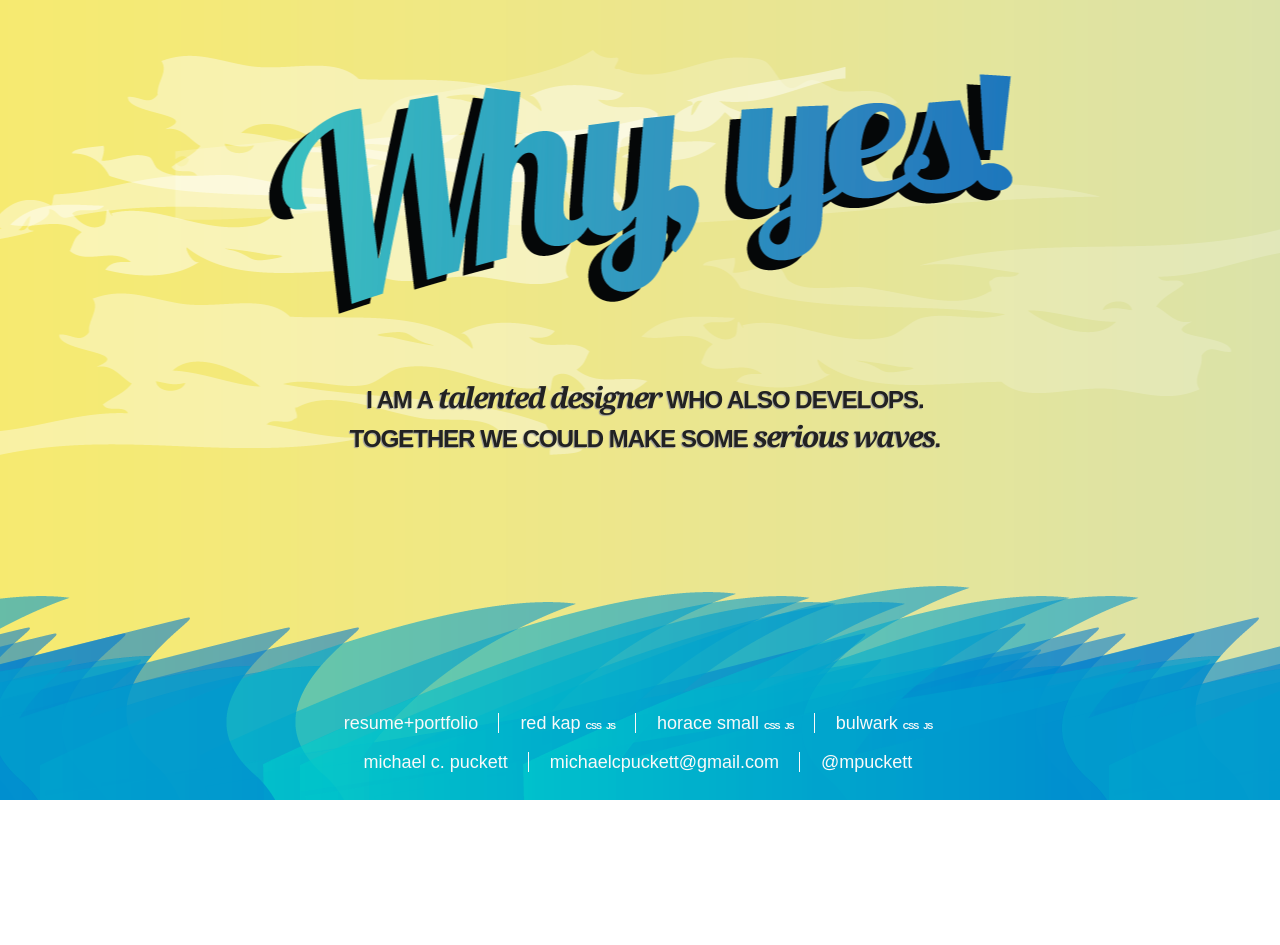
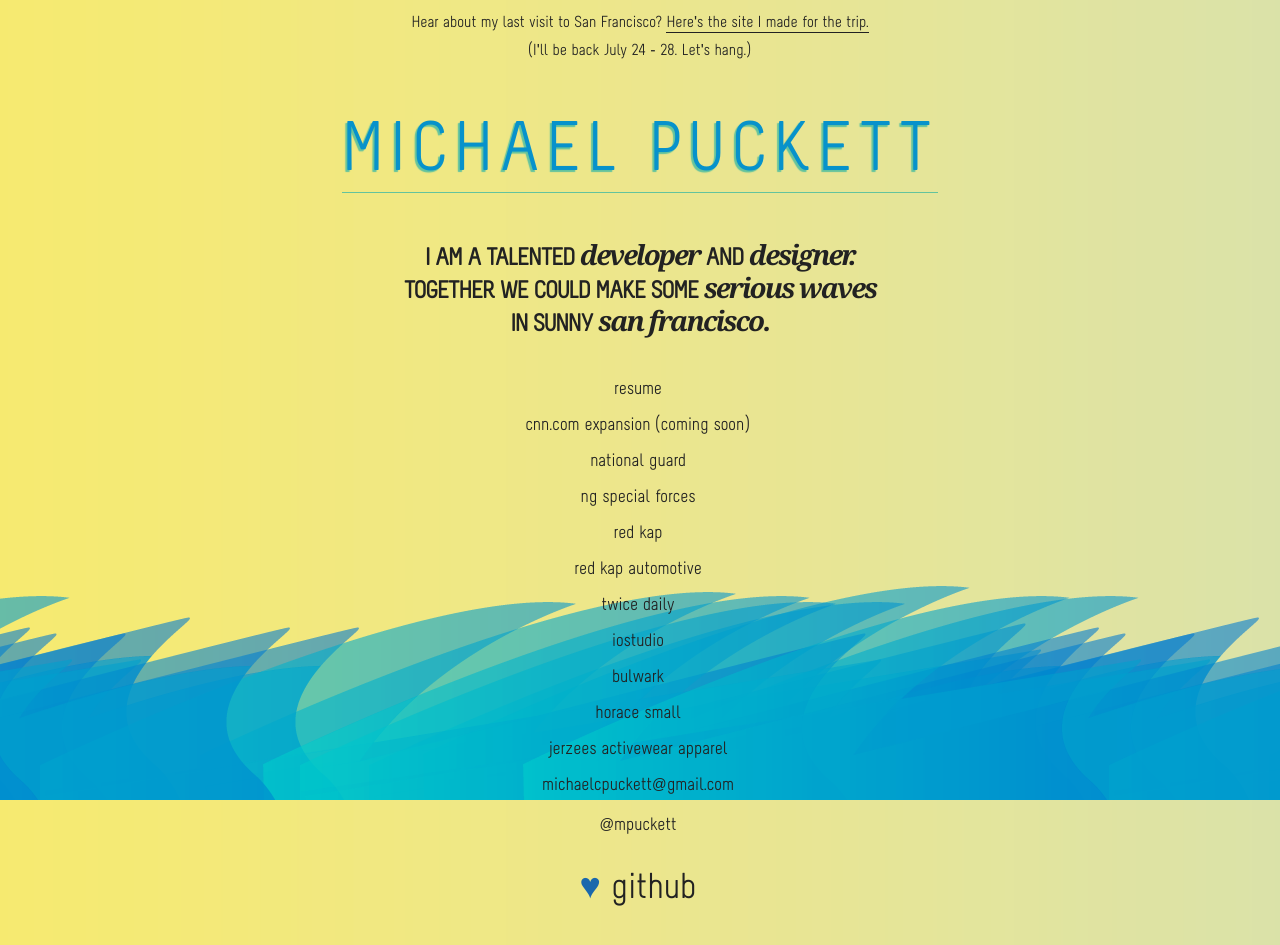
Before and after one commit to michaelcpuckett/pickpuck-com, a plain HTML site: page index.htm in a window 1280 px wide. Before the commit the page ends 800 px from the top, so only its background shows below. Drawn offline with Linux system fonts and the light colour scheme; a web font is replaced by a local one.

Commit message:
realignment with prod

```diff
--- a/index.htm
+++ b/index.htm
@@ -1,35 +1,52 @@
 <!DOCTYPE html>
 <html>
     <head>
+        <meta name="viewport"
+              content="target-densitydpi=device-dpi, width=device-width, initial-scale=1, maximum-scale=1">
+        <meta name="description"
+              content="Michael Puckett is a talented developer and designer who's out to make some serious waves.">
         <title>Michael Puckett wants to make some serious waves</title>
-<link rel="stylesheet" href="style.css" type="text/css" />
+        <link rel="stylesheet" href="style.css" type="text/css">
     </head>
     <body>
-  <div id="container">
-    <div id="sky">
-      <h1>Why, yes!</h1>
-      <div id="explain">
-        <p>I am a <span>talented designer</span> who also develops.</p>
-        <p>Together we could make some <span>serious waves</span>.</p>
+        <div class="banner">
+            <p>
+                Hear about my last visit to San Francisco?
+                <a href="/sf">Here's the site I made for the trip.</a>
+            </p>
+            <p>(I'll be back July 24 - 28. Let's hang.)</p>
+            <h1>Michael Puckett</h1>
+        </div>
+        <div class="container">
+            <div class="explain">
+                <p>I am a talented <span>developer</span> and <span>designer.</span></p>
+                <p>Together we could make some <span>serious waves</span></p>
+                <p>in sunny <span>San Francisco.</span></p>
             </div>
         </div>
-  </div>
-  <div id="footer">
-    <ul id="links">
-    	<li><a href="michael_puckett_portfolio.pdf">resume+portfolio</a></li>
-    	<li><a target="_new" href="http://www.redkap.com">Red Kap</a> <span><a target="_new" href="http://www.redkap.com/css/rk_globalstyle.css">css</a></span> <span><a target="_new" href="http://www.redkap.com/scripts/rk/globalfunctions.js">js</a></span></li>
-    	<li><a target="_new" href="http://www.horacesmall.com">Horace Small</a> <span><a target="_new" href="http://www.horacesmall.com/css/hs_globalstyle.css">css</a></span> <span><a target="_new" href="http://www.horacesmall.com/scripts/hs/globalfunctions.js">js</a></span></li>
-    	<li class="last"><a target="_new" href="http://www.bulwark.com">Bulwark</a> <span><a target="_new" href="http://www.bulwark.com/css/bw_globalstyle.css">css</a></span> <span><a target="_new" href="http://www.bulwark.com/scripts/bw/globalfunctions.js">js</a></span></li>
-    	<li><a href="mailto:michaelcpuckett@gmail.com">michael c. puckett</a></li>
-    	<li><a href="mailto:michaelcpuckett@gmail.com">michaelcpuckett@gmail.com</a></li>
-    	<li class="last"><a href="http://www.twitter.com/mpuckett" target="_new">@mpuckett</a></li>
+        <div class="footer">
+            <ul class="links">
+                <li><a href="michael_puckett_resume.pdf">Resume</a></li>
+                <li><a target="_blank" href="http://mashable.com/2013/08/14/cnn-web-redesign/">CNN.com Expansion (coming soon)</a></li>
+                <li><a target="_blank" href="http://www.nationalguard.com">National Guard</a></li>
+                <li><a target="_blank" href="http://specialforces.nationalguard.com">NG Special Forces</a></li>
+                <li><a target="_blank" href="http://www.redkap.com">Red Kap</a></li>
+                <li><a target="_blank" href="http://www.redkapautomotive.com">Red Kap Automotive</a></li>
+                <li><a target="_blank" href="http://www.twicedaily.com">Twice Daily</a></li>
+                <li><a target="_blank" href="http://www.iostudio.com">iostudio</a></li>
+                <li><a target="_blank" href="http://www.bulwark.com">Bulwark</a></li>
+                <li><a target="_blank" href="http://www.bulwark.com">Horace Small</a></li>
+                <li><a target="_blank" href="http://www.jerzees.com">Jerzees Activewear Apparel</a></li>
+                <li><a href="mailto:michaelcpuckett@gmail.com">michaelcpuckett<b class="at">@</b>gmail.com</a></li>
+                <li><a href="http://www.twitter.com/mpuckett" target="_blank"><b class="at">@</b>mpuckett</a></li>
+                <li class="love">&hearts; <a target="_blank" href="http://www.github.com/michaelcpuckett">Github</a></li>
             </ul>
          </div>
-   <ul id="hurricane">
-      <li id="andrew">let's</li>
-      <li id="ivan">make</li>
-      <li id="rita">some</li>
-      <li id="katrina">waves ;)</li>
+         <ul class="hurricane">
+                <li class="andrew">let's</li>
+                <li class="ivan">make</li>
+                <li class="rita">some</li>
+                <li class="katrina">waves ;)</li>
          </ul>
     </body>
 </html>
--- a/style.css
+++ b/style.css
@@ -1,31 +1,161 @@
-html, body, p, ul { padding:0; margin:0; border:0; }
+@font-face {
+    font-family: 'melbourneregularregular';
+    src: url("fonts/melbourne.eot");
+    src: url("/silverEagle/fonts/states/fonts/melbourne.woff") format("woff"), url("fonts/melbourne.ttf") format("truetype"), url("fonts/melbourne.svg#melbourneregularregular") format("svg");
+}
 
-body { background-image:url('bodybg.png'); background-repeat:repeat-y; background-position:30% 0%; margin:50px 0 0;
-font-size:10px; color:#222; text-align:center; }
+html,
+body,
+p,
+ul {
+    border: 0;
+    margin: 0;
+    padding: 0;
+}
 
-a { text-decoration:none; color:#222; }
-a:hover { text-decoration:underline; }
+body {
+    background-image: url('bodybg.png');
+    background-position: 30% 0%;
+    background-repeat: repeat-y;
+    color:#222;
+    font-family: 'melbourneregularregular', Helvetica, Arial, sans-serif;
+    font-size: 10px;
+    margin: 0;
+    text-align: center;
+}
 
-#container { background-image:url('cloud.png'); width:100%; background-position:50% 0%; height:600px; background-repeat:no-repeat; position:relative; font-family:Georgia, serif;  }
+a {
+    color:#222;
+    text-decoration: none;
+}
+a:hover {
+    text-decoration: underline;
+}
 
-#sky { text-align:left; width:775px; padding-left:10px; margin:0 auto; font-weight:900; letter-spacing:-1px;
-font-size:2.4em; text-shadow: -1px 1px 1px #999; }
+.banner {
+    font-size: 1.6em;
+    padding: 5px 0 0;
+}
+.banner a {
+    border-bottom: 1px solid;
+}
+.banner a:hover {
+    color: #1a68ac;
+    text-decoration: none;
+}
 
-h1 { position:relative; top:-15px; height:295px; text-indent:-9999px; }
+h1 {
+    border-bottom: 1px solid #64C39D;
+    color: #0792cb;
+    display: inline-block;
+    font-size: 70px;
+    font-weight: 100;
+    letter-spacing: 6px;
+    line-height: 1.2;
+    margin: 30px 0 45px;
+    padding-bottom: 17px;
+    text-shadow: -2px 2px 1px #64C39D;
+    text-transform: uppercase;
+}
 
-#explain { text-align:center; text-transform:uppercase; font-family:Arial,sans-serif; letter-spacing:-1px; position:relative; z-index:99; }
-#explain span { font-family:Georgia, serif; text-transform:lowercase; font-style:italic; letter-spacing:-2px; font-size:1.2em; }
+.explain {
+    font-size: 2.4em;
+    font-weight: 900;
+    letter-spacing: -1px;
+    line-height: 1.2;
+    position: relative;
+    text-align: center;
+    text-transform: uppercase;
+    z-index: 99;
+}
+.explain span {
+    font-family: Georgia, serif;
+    font-size: 1.15em;
+    font-style: italic;
+    letter-spacing: -2px;
+    text-transform: lowercase;
+}
 
-#hurricane li { display:block; position:fixed; bottom:0; left:0; width:100%; height:238px; background-repeat:repeat-x; text-indent:-9999px; background-image:url('hurricane.png'); }
-#andrew { background-position:200px 10px; }
-#ivan { background-position:-700px 20px; }
-#rita { background-position:40px 20px; }
-#katrina { background-position:300px 20px; }
+.hurricane li {
+    background-image: url('hurricane.png');
+    background-repeat: repeat-x;
+    bottom: 0;
+    display: block;
+    height: 238px;
+    left: 0;
+    position: fixed;
+    text-indent: -9999px;
+    width: 100%;
+    z-index: -1;
+}
+.andrew {
+    background-position: 200px 10px;
+}
+.ivan {
+    background-position: -700px 20px;
+}
+.rita {
+    background-position: 40px 20px;
+}
+.katrina {
+    background-position: 300px 20px;
+}
 
-#footer {  text-align:center; position:fixed; bottom:20px; z-index:99; width:100%; *left:0; }
+.footer {
+    margin: 30px 0;
+    text-align: center;
+    width: 100%;
+}
 
-#links { list-style-type:none; font-family:Arial,sans-serif; font-size:1.8em; text-transform:lowercase; font-weight:normal; letter-spacing:0; color:#f9f9f9; width:775px; margin:100px auto 0 auto; }
-#links li { display:inline; padding:0 20px 0 16px; line-height:2em; border-right:1px solid #f9f9f9;}
-#links li.last { border-right:none; }
-#links a { color:#f9f9f9;  white-space:nowrap;  }
-#links span { font-size:.5em; font-weight:900;  text-transform:uppercase; letter-spacing:-1px; }
+.links {
+    color:#f9f9f9;
+    font-size: 1.8em;
+    font-weight: normal;
+    letter-spacing: 0;
+    list-style-type: none;
+    margin: 0 auto;
+    text-transform: lowercase;
+}
+.links li {
+    line-height: 2em;
+    padding: 0 20px 0 16px;
+}
+.links a {
+    white-space: nowrap;
+ }
+.links span {
+    font-size:.5em;
+    font-weight: 900;
+    letter-spacing: -1px;
+    text-transform: uppercase;
+}
+
+.at {
+    font-family: 'Arial', sans-serif;
+    font-weight: normal;font-size: .8em;
+    position: relative;
+    top: -1px;
+}
+.love {
+    color: #1a68ac;
+    font-size: 2em;
+}
+
+@media (max-width: 480px) {
+    p {
+        display: inline;
+    }
+    .banner * {
+        display: none;
+    }
+    .banner h1 {
+        display: block;
+        margin-top: 10px;
+    }
+    .explain span {
+        white-space: nowrap;
+    }
+    .hurricane {
+        display: none;
+    }
+}
```
Also changed, not shown: README.md, fonts/melbourne.ttf (added), fonts/melbourne.woff (added), 3 other files. Lines whose indentation alone changed are shown as unchanged.
